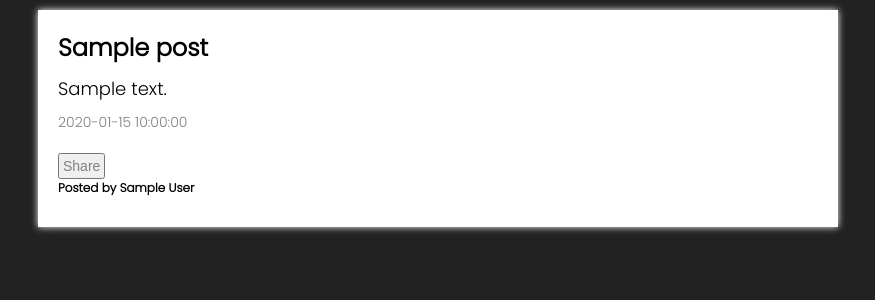
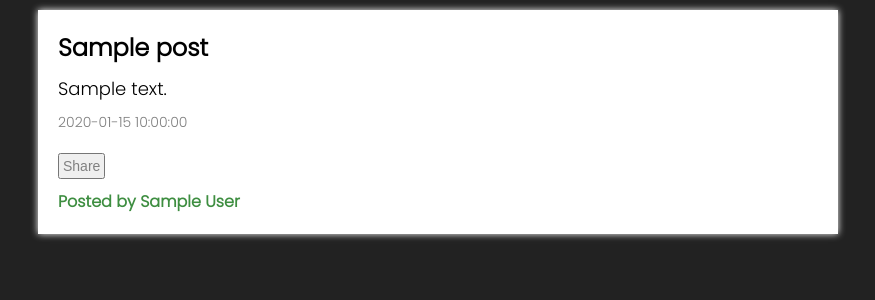
Before and after one commit to BlackCatCo/Mindstream, a Flask app: template templates/base.html in a window 1280 px wide. Shown: the part 86-386 px from the top of the page, without its empty margins (202-1077 px from the left). Run offline with Flask 3, Linux system fonts and the light colour scheme; the template is opened without the code that fills it: most values are stand-ins (such as "Sample title", 1, 10 or a date in 2020).

Commit message:
Update style.css

```diff
--- a/static/css/style.css
+++ b/static/css/style.css
@@ -71,6 +71,7 @@ body {
   transition: box-shadow 0.2s ease-in-out;
 
 
+
 }
 
 .post:hover {
@@ -79,11 +80,6 @@ body {
 
 .post_title {
   font-size: 24px;
-  margin-bottom: 10px;
-}
-
-.post_author {
-  font-size: 12px;
   margin-bottom: 10px;
 }
 
@@ -97,6 +93,7 @@ body {
   color: gray;
 }
 
+
 .share_button{
   font-size: 14px;
   color: gray;
@@ -109,3 +106,16 @@ body {
 .share_button:hover{
   transform: scale(1.1)
 }
+
+.post_author{
+  font-size: medium;
+  margin-top: 10px;
+}
+
+.anonymous_true{
+  color: rgb(226, 113, 113);
+}
+
+.anonymous_false{
+  color: #3e8e41;
+}
```
